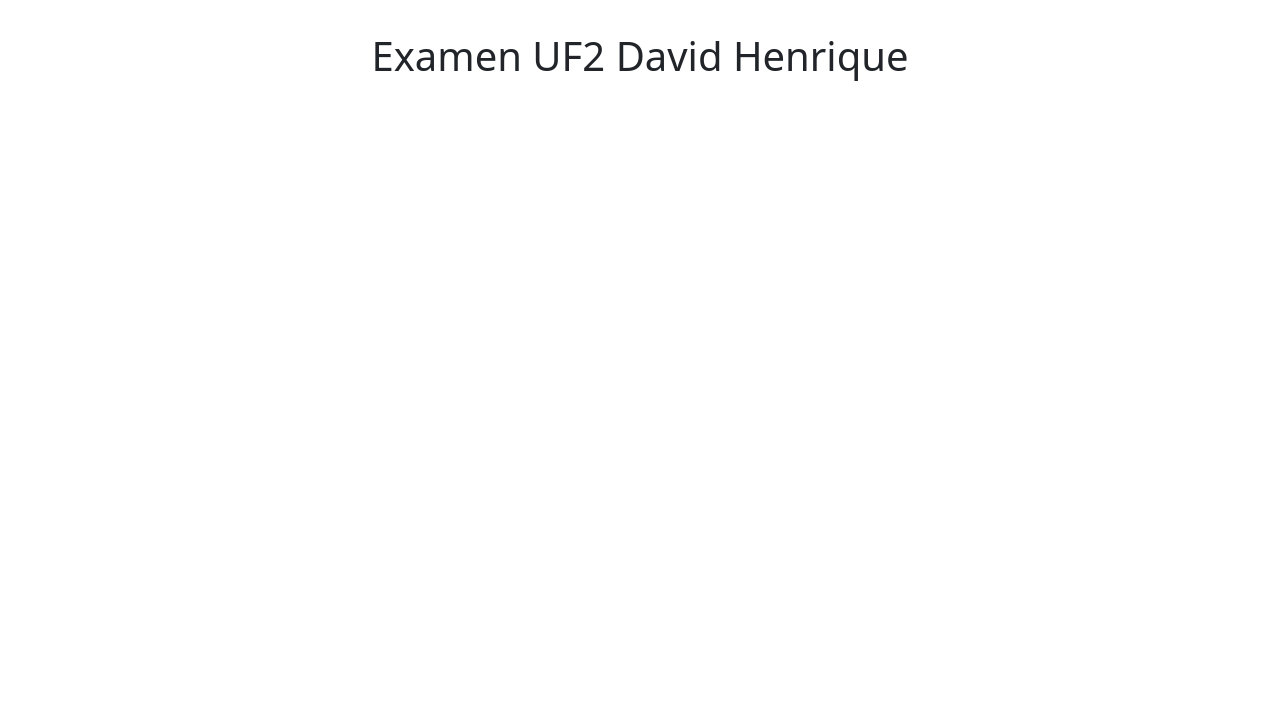
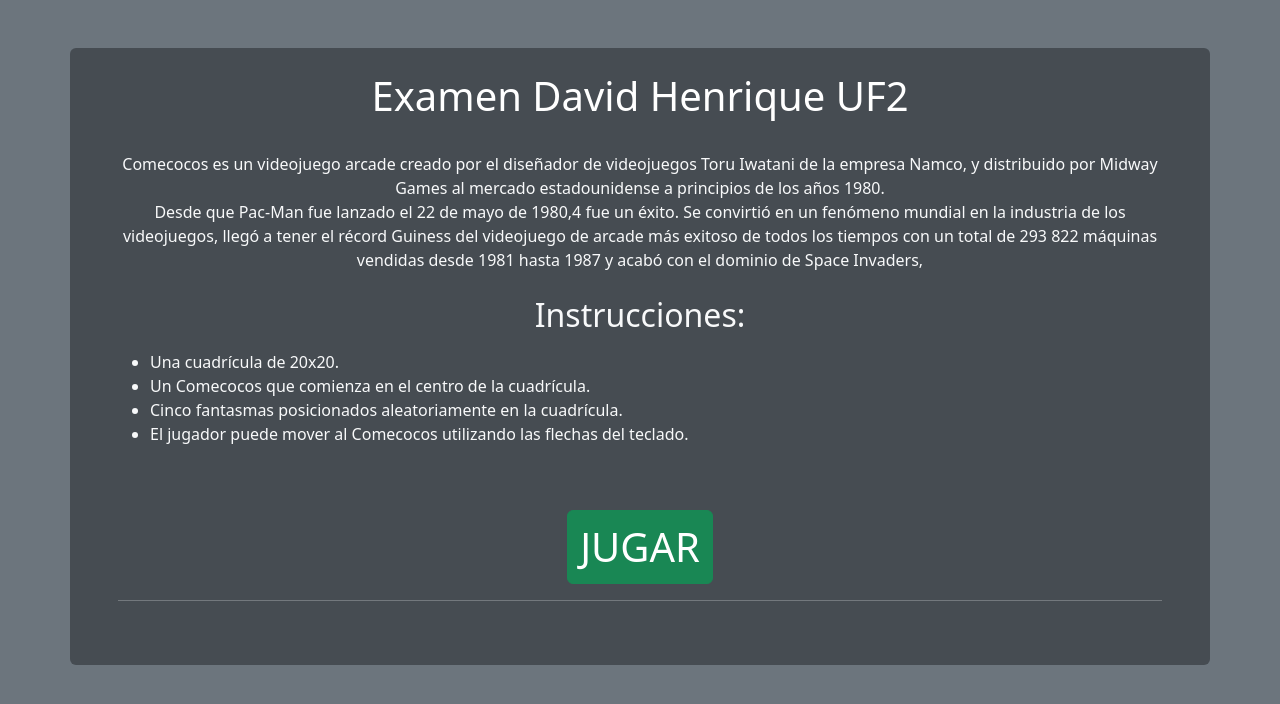
Before and after one commit to DavidHenrique24/ExamenUF2, a React (Vite) app: page / in a window 1280 px wide. Shown: the top 704 px of the page. Built offline with nearby package versions, Linux system fonts and the light colour scheme.

Commit message:
2.Crear la vista del Proyecto

```diff
--- a/index.html
+++ b/index.html
@@ -6,7 +6,7 @@
     <meta name="viewport" content="width=device-width, initial-scale=1.0" />
     <title>ExamenUF2 DavidHenrique</title>
   </head>
-  <body>
+  <body class="bg-secondary text-white">
     <div id="root"></div>
     <script type="module" src="/src/main.jsx"></script>
   </body>
--- a/src/App.jsx
+++ b/src/App.jsx
@@ -1,12 +1,19 @@
-import './App.css'
+import { BrowserRouter as Router, Route, Routes } from 'react-router-dom'; // Asegúrate de importar Route y Routes
+import Juego from './views/Juego';
+import Instrucciones from './views/Instruc';
+import 'bootstrap/dist/css/bootstrap.min.css';
 
-function App() {
+const App = () => {
+  return (
+    <Router>
+      <div className="App">
+        <Routes> {/* Routes asegura que solo se renderice una ruta a la vez */}
+          <Route path="/" element={<Instrucciones />} />
+          <Route path="/juego" element={<Juego />} />
+        </Routes>
+      </div>
+    </Router>
+  );
+};
 
-  return (
-    <>
-      <h1>Examen UF2 David Henrique</h1>
-    </>
-  )
-}
-
-export default App
+export default App;
--- /dev/null
+++ b/src/views/Instruc.jsx
@@ -0,0 +1,29 @@
+import { Link } from 'react-router-dom';
+
+const Instrucciones = () => {
+  return (
+    <div className="text-light">
+      <main className="container mt-5 bg-opacity-50 bg-dark p-4 rounded">
+        <h1 className="text-center text-white">Examen David Henrique UF2</h1>
+        <div id="intro" className="text-center p-4">
+          <p>
+            Comecocos es un videojuego arcade creado por el diseñador de videojuegos Toru Iwatani de la empresa Namco, y distribuido por Midway Games al mercado estadounidense a principios de los años 1980. <br/>Desde que Pac-Man fue lanzado el 22 de mayo de 1980,4 fue un éxito. Se convirtió en un fenómeno mundial en la industria de los videojuegos, llegó a tener el récord Guiness del videojuego de arcade más exitoso de todos los tiempos con un total de 293 822 máquinas vendidas desde 1981 hasta 1987 y acabó con el dominio de Space Invaders,
+          </p>
+          <h2 className="mt-4">Instrucciones:</h2>
+          <ul className="text-start mt-3">
+            <li>Una cuadrícula de 20x20.</li>
+            <li>Un Comecocos que comienza en el centro de la cuadrícula.</li>
+            <li>Cinco fantasmas posicionados aleatoriamente en la cuadrícula.</li>
+            <li>El jugador puede mover al Comecocos utilizando las flechas del teclado.</li>
+          </ul>
+          <Link to="/juego">
+            <button className="btn btn-success fs-1 mt-5">JUGAR</button>
+          </Link>
+          <hr />
+        </div>
+      </main>
+    </div>
+  );
+};
+
+export default Instrucciones;
--- /dev/null
+++ b/src/views/Juego.jsx
@@ -0,0 +1,20 @@
+
+export const Juego = () => {
+  return (
+    <div className="text-light">
+      <header className="d-flex justify-content-between p-3">
+        <h1>Juego de Comecocos David Henrique</h1>
+      </header>
+
+      <main className="container mt-5 bg-dark p-3 rounded">
+        <div className="text-center p-4">
+            <h3>hola soy juego</h3>
+
+        </div>
+      </main>
+
+    </div>
+  );
+};
+
+export default Juego;
```
